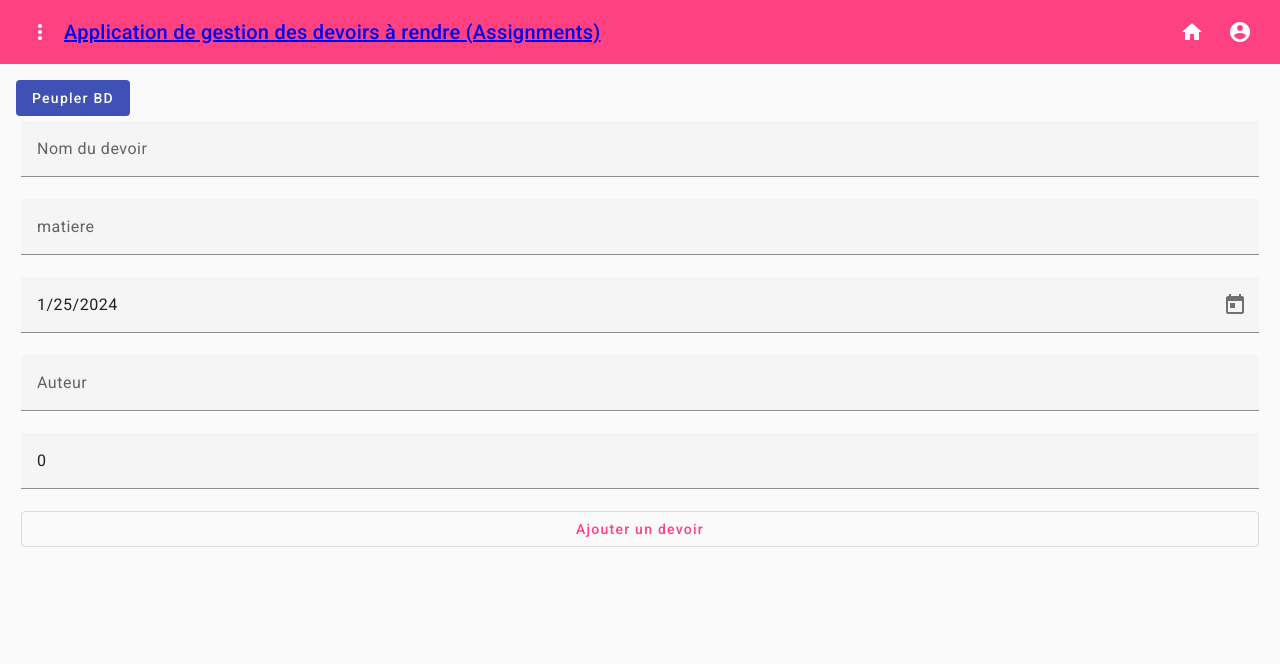
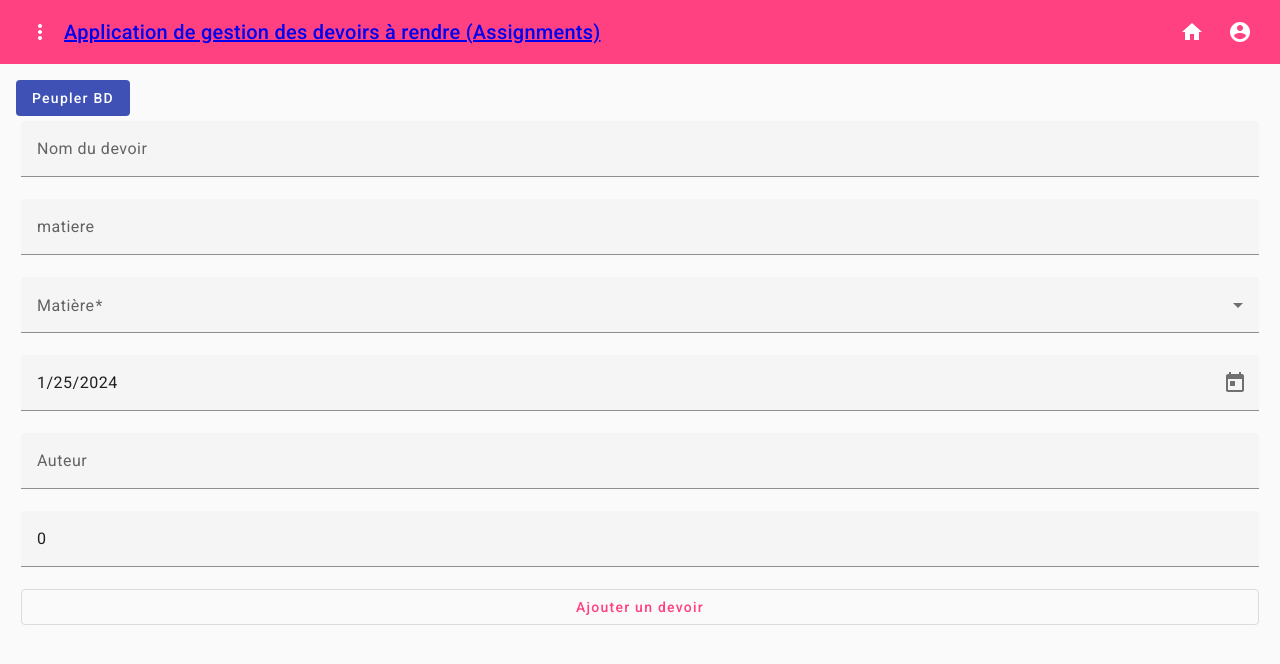
Before and after one commit to NoemiePOUJOL/Angular_YN, an Angular app in the folder noem-app/: page / in a window 1280 px wide. Shown: the top 664 px of the page. Built offline with nearby package versions, Linux system fonts and the light colour scheme.

Commit message:
ajout matiere liste

```diff
--- a/noem-app/src/app/app.module.ts
+++ b/noem-app/src/app/app.module.ts
@@ -17,6 +17,7 @@ import {MatCardModule} from '@angular/material/card';
 import { MatCheckboxModule } from '@angular/material/checkbox';
 import {MatSlideToggleModule} from '@angular/material/slide-toggle';
 import { MatButtonToggleModule } from '@angular/material/button-toggle';
+import {MatSelectModule} from '@angular/material/select';
 
 
 import { AssignmentsComponent } from './assignments/assignments.component';
@@ -73,6 +74,7 @@ const routes: Routes = [
     MatCheckboxModule,
     MatSlideToggleModule,
     MatButtonToggleModule,
+    MatSelectModule,
     FormsModule,
     RouterModule.forRoot(routes),
     HttpClientModule
--- a/noem-app/src/app/assignments/add-assignment/add-assignment.component.html
+++ b/noem-app/src/app/assignments/add-assignment/add-assignment.component.html
@@ -17,6 +17,17 @@
                 placeholder="matiere" required
         >
     </mat-form-field>
+    <mat-form-field color="accent">
+        <mat-label>Matière</mat-label>
+        <mat-select [(ngModel)]="matiere" name="matiere" required>
+          <mat-option value="Communication">Communication</mat-option>
+          <mat-option value="Outils mathematiques">Outils mathematiques</mat-option>
+          <mat-option value="IA">IA</mat-option>
+          <mat-option value="Management du numérique">Management du numérique</mat-option>
+          <mat-option value="Base de donnees">Base de donnees</mat-option>
+        </mat-select>
+      </mat-form-field>
+
 
     <mat-form-field appearance="fill" color="accent">
         <input matInput [matDatepicker]="picker"
```
